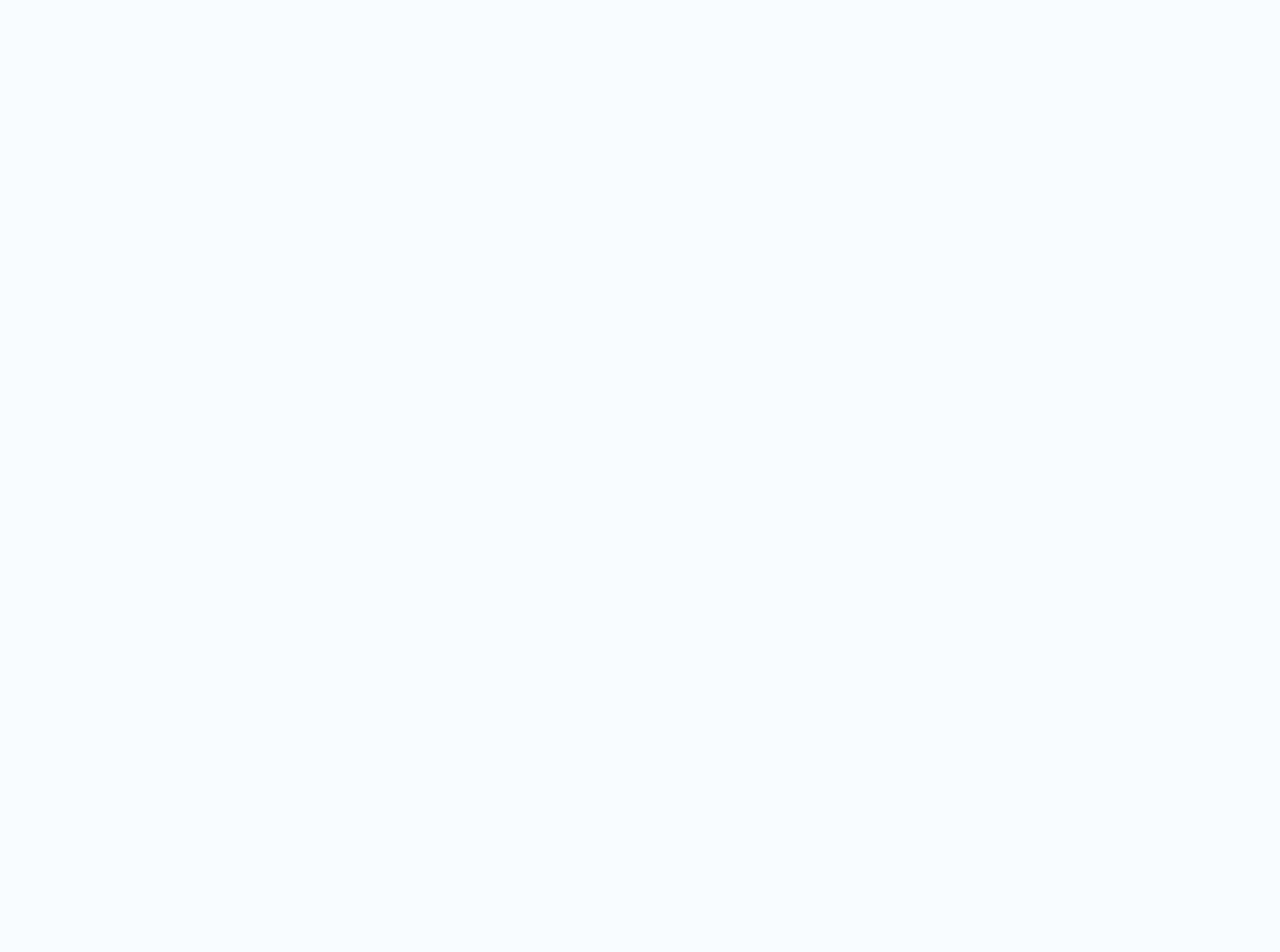
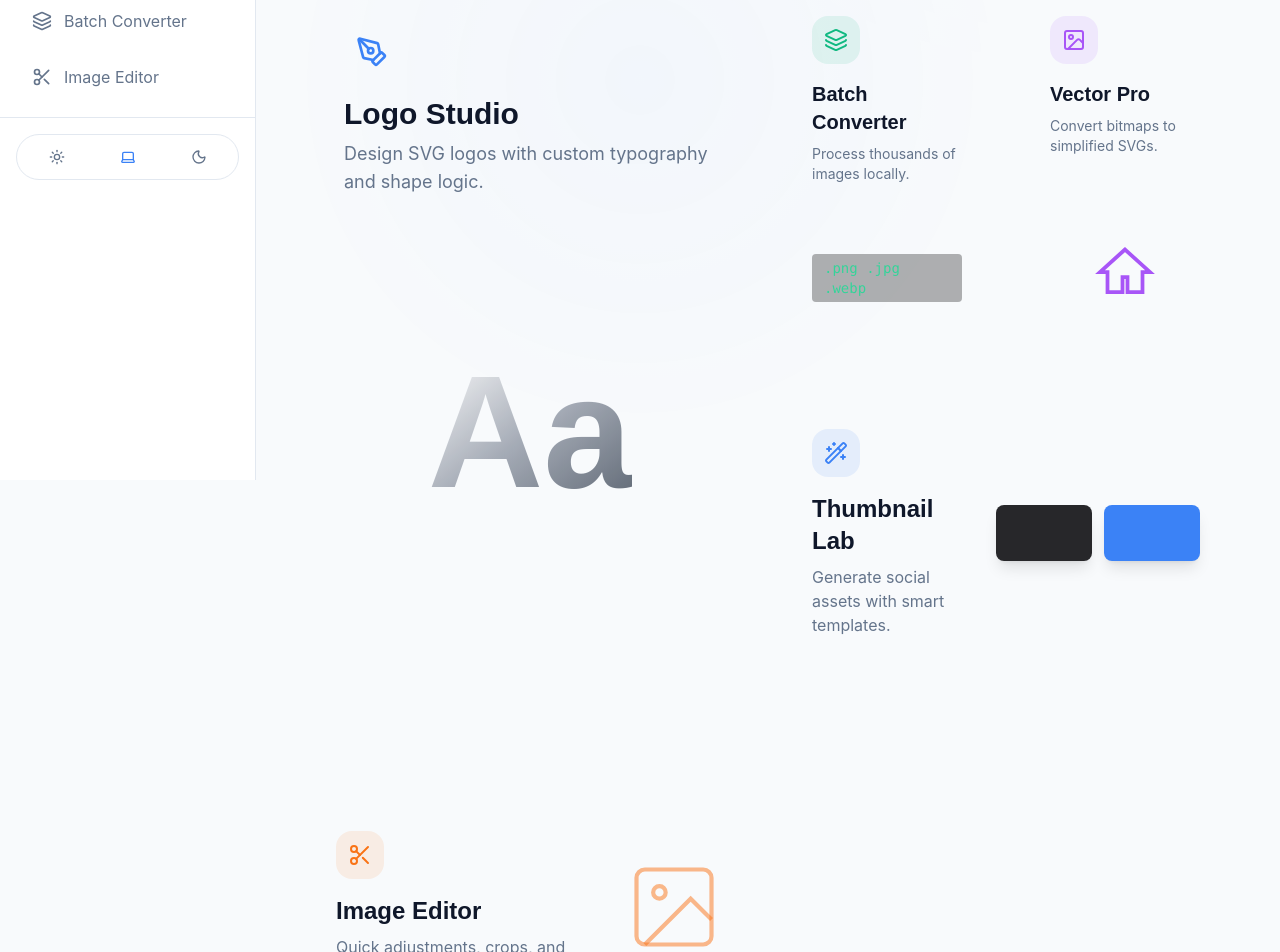
Before and after one commit to simplearyan/assets-maker, a React (Vite) app: page /assets-maker/features in a window 1280 px wide. Before the commit this address had no page. Shown: the part 320-1272 px from the top of the page. Before the commit the page ends 800 px from the top, so only its background shows below. Built offline with nearby package versions, Linux system fonts and the light colour scheme.

Commit message:
feat: add Features page with 4-column bento grid layout and custom card visuals

```diff
--- a/src/App.tsx
+++ b/src/App.tsx
@@ -1,6 +1,7 @@
 import { BrowserRouter, Routes, Route } from 'react-router-dom';
 import { Layout } from './components/layout/Layout';
 import { Home } from './pages/Home';
+import { Features } from './pages/Features';
 
 // Placeholder Pages
 const LogoStudio = () => <div className="text-2xl font-bold p-10">Logo Studio (Coming Soon)</div>;
@@ -14,6 +15,7 @@ function App() {
       <Routes>
         <Route path="/" element={<Layout />}>
           <Route index element={<Home />} />
+          <Route path="features" element={<Features />} />
           <Route path="logo-studio" element={<LogoStudio />} />
           <Route path="vectorizer" element={<Vectorizer />} />
           <Route path="converter" element={<Converter />} />
--- a/src/components/layout/Sidebar.tsx
+++ b/src/components/layout/Sidebar.tsx
@@ -10,6 +10,7 @@ interface SidebarProps {
 
 const navItems = [
     { name: 'Home', path: '/', icon: Home },
+    { name: 'Features', path: '/features', icon: Layers },
     { name: 'Logo Studio', path: '/logo-studio', icon: PenTool },
     { name: 'Vector Pro', path: '/vectorizer', icon: Image },
     { name: 'Batch Converter', path: '/converter', icon: Layers },
--- /dev/null
+++ b/src/pages/Features.tsx
@@ -0,0 +1,149 @@
+import { useNavigate } from 'react-router-dom';
+import { motion } from 'framer-motion';
+import { Wand2, Layers, Image, PenTool, Scissors } from 'lucide-react';
+
+const container = {
+    hidden: { opacity: 0 },
+    show: {
+        opacity: 1,
+        transition: { staggerChildren: 0.1 }
+    }
+};
+
+const item = {
+    hidden: { y: 20, opacity: 0 },
+    show: { y: 0, opacity: 1 }
+};
+
+export function Features() {
+    const navigate = useNavigate();
+
+    return (
+        <div className="space-y-16">
+            <header className="space-y-6 text-center pt-10 pb-6">
+                <h1 className="text-5xl md:text-7xl font-heading font-extrabold tracking-tight">
+                    Create <span className="bg-gradient-to-br from-blue-400 via-blue-500 to-blue-600 bg-clip-text text-transparent">Anything</span>.
+                </h1>
+                <p className="text-xl md:text-2xl text-text-muted max-w-2xl mx-auto leading-relaxed">
+                    Your browser-based studio for rapid asset generation.
+                </p>
+            </header>
+
+            <motion.div
+                variants={container}
+                initial="hidden"
+                animate="show"
+                className="grid grid-cols-1 md:grid-cols-2 lg:grid-cols-4 gap-6 max-w-7xl mx-auto auto-rows-[350px]"
+            >
+                {/* 1. Logo Maker (2x2) */}
+                <motion.div
+                    variants={item}
+                    onClick={() => navigate('/logo-studio')}
+                    className="glass-card col-span-1 md:col-span-2 lg:col-span-2 row-span-2 p-10 cursor-pointer group relative overflow-hidden flex flex-col justify-between"
+                >
+                    <div className="relative z-10">
+                        <div className="p-3 bg-accent/10 w-fit rounded-2xl mb-4 group-hover:bg-accent/20 transition-colors">
+                            <PenTool className="w-8 h-8 text-accent" />
+                        </div>
+                        <h3 className="text-3xl font-bold mb-2">Logo Studio</h3>
+                        <p className="text-lg text-text-muted">Design SVG logos with custom typography and shape logic.</p>
+                    </div>
+
+                    <div className="flex-grow flex items-center justify-center relative">
+                        <h1 className="text-[8rem] md:text-[10rem] font-heading font-black leading-none bg-gradient-to-br from-white via-gray-400 to-gray-600 bg-clip-text text-transparent opacity-90 group-hover:scale-110 transition-transform duration-500 ease-elastic">
+                            Aa
+                        </h1>
+                    </div>
+                </motion.div>
+
+                {/* 2. Converter (1x1) */}
+                <motion.div
+                    variants={item}
+                    onClick={() => navigate('/converter')}
+                    className="glass-card p-8 cursor-pointer group relative overflow-hidden flex flex-col justify-between"
+                >
+                    <div>
+                        <div className="p-3 bg-emerald-500/10 w-fit rounded-2xl mb-4">
+                            <Layers className="w-6 h-6 text-emerald-500" />
+                        </div>
+                        <h3 className="text-xl font-bold mb-2">Batch Converter</h3>
+                        <p className="text-sm text-text-muted">Process thousands of images locally.</p>
+                    </div>
+                    <div className="flex items-center justify-center mt-4">
+                        <code className="bg-black/30 px-3 py-1 rounded text-emerald-400 font-mono text-sm group-hover:scale-110 transition-transform">
+                            .png .jpg .webp
+                        </code>
+                    </div>
+                </motion.div>
+
+                {/* 3. Vectorizer (1x1) */}
+                <motion.div
+                    variants={item}
+                    onClick={() => navigate('/vectorizer')}
+                    className="glass-card p-8 cursor-pointer group relative overflow-hidden flex flex-col justify-between"
+                >
+                    <div>
+                        <div className="p-3 bg-purple-500/10 w-fit rounded-2xl mb-4">
+                            <Image className="w-6 h-6 text-purple-500" />
+                        </div>
+                        <h3 className="text-xl font-bold mb-2">Vector Pro</h3>
+                        <p className="text-sm text-text-muted">Convert bitmaps to simplified SVGs.</p>
+                    </div>
+                    <div className="flex items-center justify-center mt-4 text-purple-500 group-hover:scale-110 transition-transform duration-500">
+                        <svg width="60" height="60" viewBox="0 0 24 24" fill="none" stroke="currentColor" strokeWidth="1.5">
+                            <path d="M12 3L2 12h3v8h6v-6h2v6h6v-8h3L12 3z" />
+                        </svg>
+                    </div>
+                </motion.div>
+
+                {/* 4. Thumbnail Lab (2x1) */}
+                <motion.div
+                    variants={item}
+                    className="glass-card col-span-1 md:col-span-2 lg:col-span-2 p-8 cursor-pointer group relative overflow-hidden flex flex-col justify-center"
+                >
+                    <div className="flex flex-col md:flex-row items-center justify-between gap-6 relative z-10">
+                        <div className="max-w-xs">
+                            <div className="p-3 bg-blue-500/10 w-fit rounded-2xl mb-4">
+                                <Wand2 className="w-6 h-6 text-blue-500" />
+                            </div>
+                            <h3 className="text-2xl font-bold mb-2">Thumbnail Lab</h3>
+                            <p className="text-text-muted">Generate social assets with smart templates.</p>
+                        </div>
+                        <div className="flex gap-3 group-hover:scale-105 transition-transform duration-300">
+                            <div className="w-24 h-14 bg-zinc-800 rounded-lg shadow-lg"></div>
+                            <div className="w-24 h-14 bg-accent rounded-lg shadow-lg"></div>
+                        </div>
+                    </div>
+                    <button className="absolute bottom-6 right-6 w-10 h-10 bg-bg rounded-full flex items-center justify-center opacity-0 scale-50 group-hover:opacity-100 group-hover:scale-100 transition-all duration-300">
+                        <Wand2 className="w-4 h-4 text-white" />
+                    </button>
+                </motion.div>
+
+                {/* 5. Image Editor (2x1) */}
+                <motion.div
+                    variants={item}
+                    onClick={() => navigate('/editor')}
+                    className="glass-card col-span-1 md:col-span-2 lg:col-span-2 p-8 cursor-pointer group relative overflow-hidden"
+                >
+                    <div className="flex flex-col md:flex-row items-center justify-between gap-6 h-full">
+                        <div className="max-w-xs relative z-10">
+                            <div className="p-3 bg-orange-500/10 w-fit rounded-2xl mb-4">
+                                <Scissors className="w-6 h-6 text-orange-500" />
+                            </div>
+                            <h3 className="text-2xl font-bold mb-2">Image Editor</h3>
+                            <p className="text-text-muted">Quick adjustments, crops, and filters.</p>
+                        </div>
+                        <div className="text-orange-500/50 group-hover:text-orange-500/80 transition-colors duration-500">
+                            <svg width="100" height="100" viewBox="0 0 24 24" fill="none" stroke="currentColor" strokeWidth="1">
+                                <rect x="3" y="3" width="18" height="18" rx="2" ry="2"></rect>
+                                <circle cx="8.5" cy="8.5" r="1.5"></circle>
+                                <polyline points="21 15 16 10 5 21"></polyline>
+                            </svg>
+                        </div>
+                    </div>
+                </motion.div>
+
+            </motion.div>
+        </div>
+    );
+}
```
